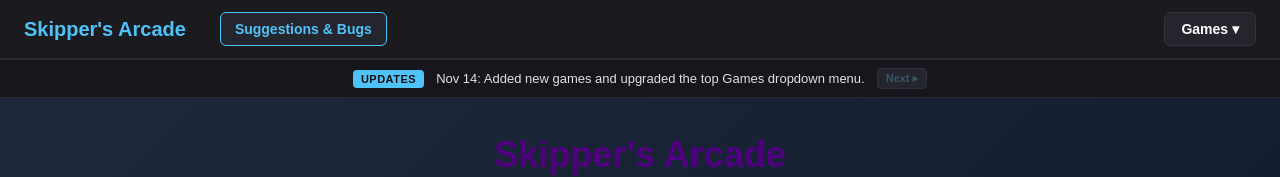
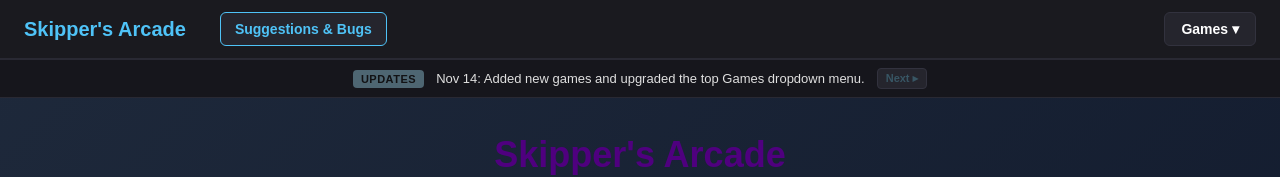
Before and after one commit to jaydenacosta254-art/-Skipper, a plain HTML site: page index.html in a window 1280 px wide. Shown: the top 177 px of the page. Drawn offline with Linux system fonts and the light colour scheme.

Commit message:
Nov 14, 2026, 9:21 AM

```diff
--- a/style.css
+++ b/style.css
@@ -508,7 +508,7 @@ h2 {
 }
 
 .update-badge {
-    background-color: #4fc3f7;
+    background-color: #4e6672;
     color: #121214;
     font-weight: bold;
     font-size: 11px;
```
